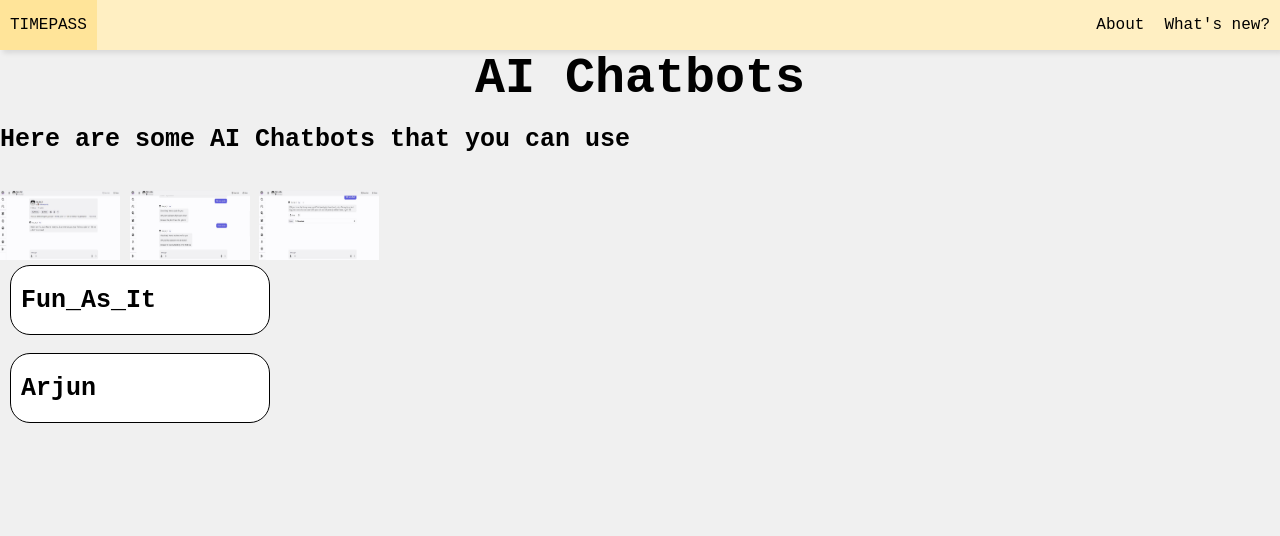
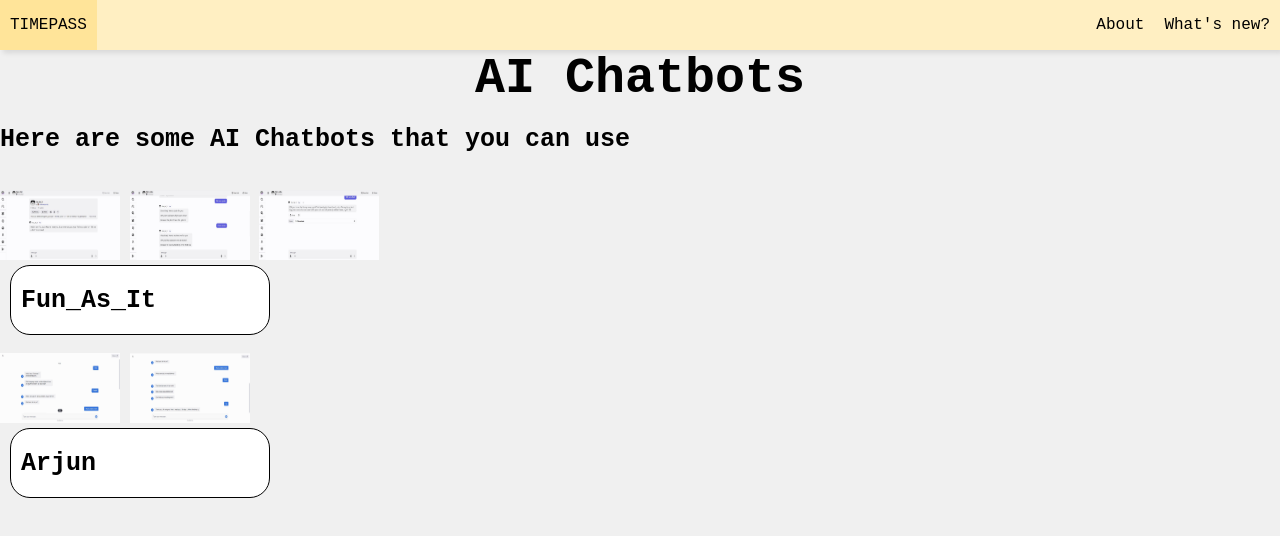
Before and after one commit to Saideep-Padhy/Timepass, a plain HTML site: page AI Chatbots.html in a window 1280 px wide. Drawn offline with Linux system fonts and the light colour scheme.

Commit message:
Update AI Chatbots.html

```diff
--- a/AI Chatbots.html
+++ b/AI Chatbots.html
@@ -23,6 +23,9 @@
 	<br>
 	<button><a href="https://poe.com/Fun_As_It" target="_blank"><b>Fun_As_It</b></a></button>
 	<br>
+			<img src="Ai 2.JPG" alt="">
+			<img src="Capture Ai 1.JPG" alt="">
+	<br>
 	<button><a href="https://cdn.botpress.cloud/webchat/v2.2/shareable.html?configUrl=https://files.bpcontent.cloud/2024/10/22/09/20241022094756-W3ZY8LYD.json" target="_blanks"><b>Arjun</b></a></button>
 	<br>
 </body>
```
